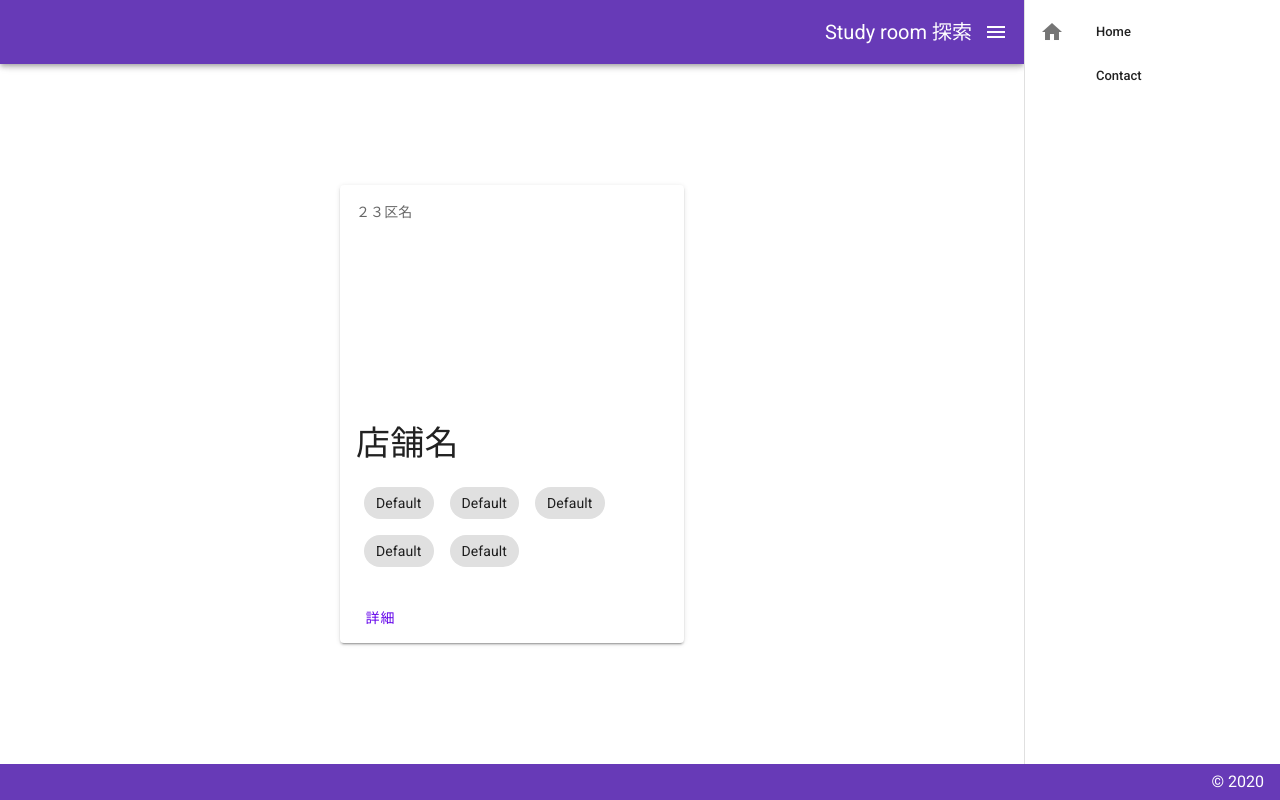
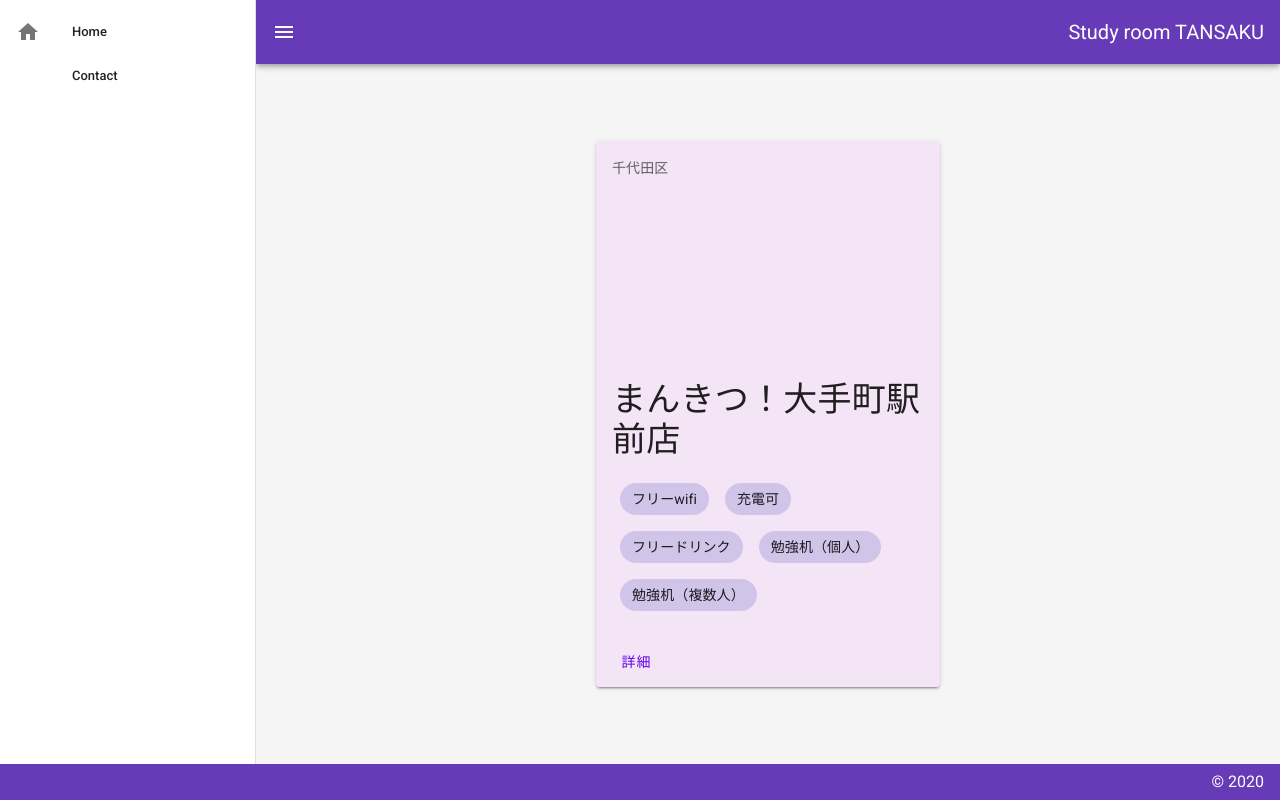
Before and after one commit to RyoShina/study-room-TANSAKU, a Vue app in the folder client/: page /#/ in a window 1280 px wide. Built offline with nearby package versions, Linux system fonts and the light colour scheme.

Commit message:
デモデータ表示

```diff
--- a/client/src/App.vue
+++ b/client/src/App.vue
@@ -1,6 +1,6 @@
 <template>
   <v-app id="inspire">
-    <v-navigation-drawer v-model="drawer" app right>
+    <v-navigation-drawer v-model="drawer" app>
       <v-list dense>
         <v-list-item link>
           <v-list-item-action>
@@ -25,15 +25,15 @@
     </v-navigation-drawer>
 
     <v-app-bar app color="deep-purple" dark>
+      <v-app-bar-nav-icon @click.stop="drawer = !drawer"></v-app-bar-nav-icon>
+
       <v-spacer></v-spacer>
 
-      <v-toolbar-title>Study room 探索</v-toolbar-title>
-
-      <v-app-bar-nav-icon @click.stop="drawer = !drawer"></v-app-bar-nav-icon>
+      <v-toolbar-title>Study room TANSAKU</v-toolbar-title>
     </v-app-bar>
 
     <v-content>
-      <v-container class="fill-height" fluid>
+      <v-container class="grey lighten-4 fill-height" fluid>
         <v-row align="center" justify="center">
           <v-col class="text-center">
             <router-view></router-view>
@@ -44,7 +44,6 @@
 
     <v-footer color="deep-purple" app>
       <v-spacer></v-spacer>
-
       <span class="white--text">&copy; 2020</span>
     </v-footer>
   </v-app>
@@ -52,7 +51,7 @@
 
 <script>
 export default {
-  name: "StudyRoomSearchApps",
+  name: "StudyRoomTANSAKUApps",
   data: () => ({
     drawer: null,
   }),
--- a/client/src/components/card/shops.vue
+++ b/client/src/components/card/shops.vue
@@ -1,16 +1,19 @@
 <template>
-  <v-card class="mx-auto" max-width="344">
+  <v-card class="mx-auto" max-width="344" color="purple lighten-5">
     <v-card-text align="left">
-      <div>２３区名</div>
-      <v-img src="@/assets/unset-img.jpg" height="200px"></v-img>
+      <div>{{ card.word }}</div>
+      <v-img v-if="card.imgSrc" :src="card.imgSrc" height="200px"></v-img>
+      <v-img v-else src="@/assets/unset-img.jpg" height="200px"></v-img>
       <p class="display-1 text--primary">
-        店舗名
+        {{ card.store }}
       </p>
-      <v-chip class="ma-2">Default</v-chip>
-      <v-chip class="ma-2">Default</v-chip>
-      <v-chip class="ma-2">Default</v-chip>
-      <v-chip class="ma-2">Default</v-chip>
-      <v-chip class="ma-2">Default</v-chip>
+      <v-chip
+        v-for="(value, index) in card.tags"
+        :key="card._id + '_' + index"
+        class="ma-2"
+        color="deep-purple lighten-4"
+        >{{ value }}</v-chip
+      >
     </v-card-text>
     <v-card-actions>
       <v-btn text color="deep-purple accent-4">
@@ -23,6 +26,8 @@
 <script>
 export default {
   name: "CardShops",
-  data: () => ({}),
+  props: {
+    card: Object,
+  },
 };
 </script>
--- a/client/src/views/Home.vue
+++ b/client/src/views/Home.vue
@@ -1,17 +1,28 @@
 <template>
-  <div class="home">
-    <Shops />
+  <div class="home" color="deep-purple">
+    <CardShops v-for="card in cards" :key="card._id" :card="card" />
   </div>
 </template>
 
 <script>
 // @ is an alias to /src
-import Shops from "@/components/card/shops.vue";
+import CardShops from "@/components/card/shops.vue";
+
+const demo = [
+  {
+    _id: "1",
+    word: "千代田区",
+    store: "まんきつ！大手町駅前店",
+    imgSrc: "",
+    tags: ["フリーwifi", "充電可", "フリードリンク", "勉強机（個人）", "勉強机（複数人）"],
+  },
+];
 
 export default {
   name: "Home",
   components: {
-    Shops,
+    CardShops,
   },
+  data: () => ({ cards: demo }),
 };
 </script>
```
